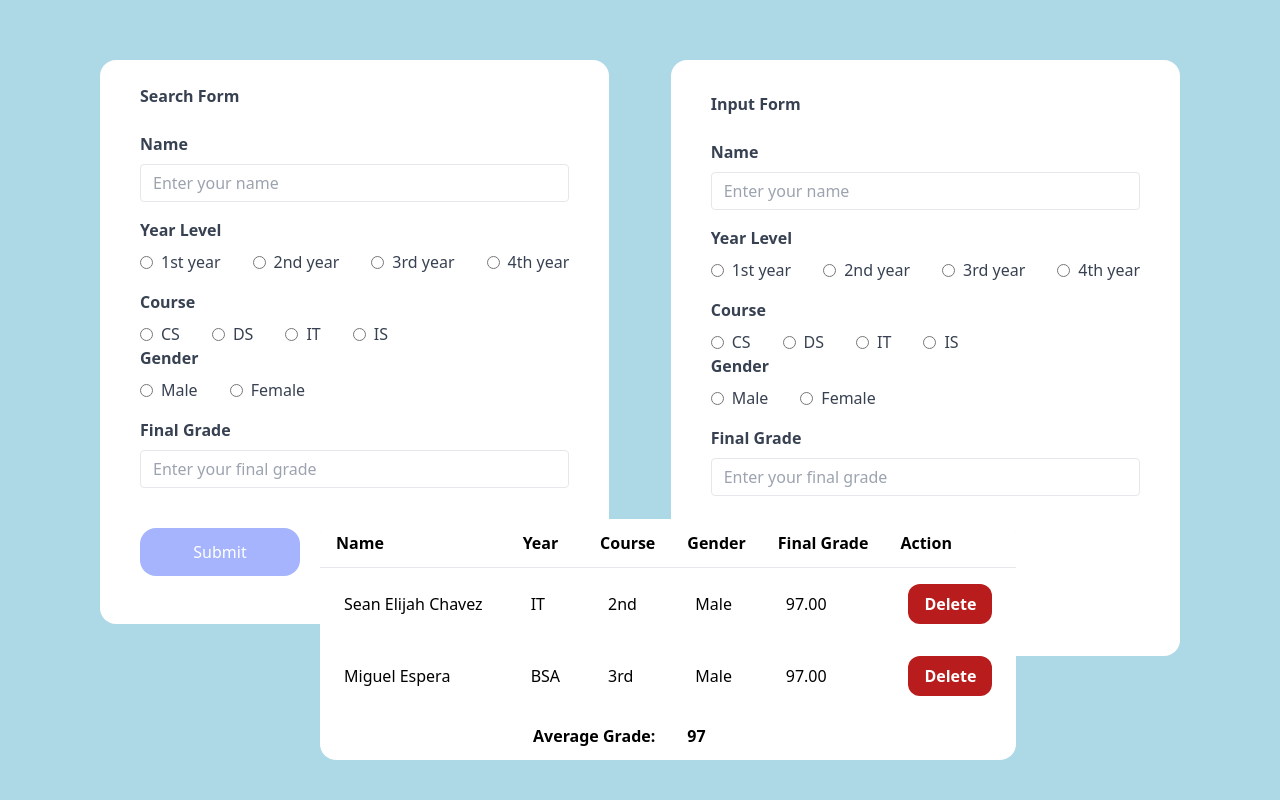
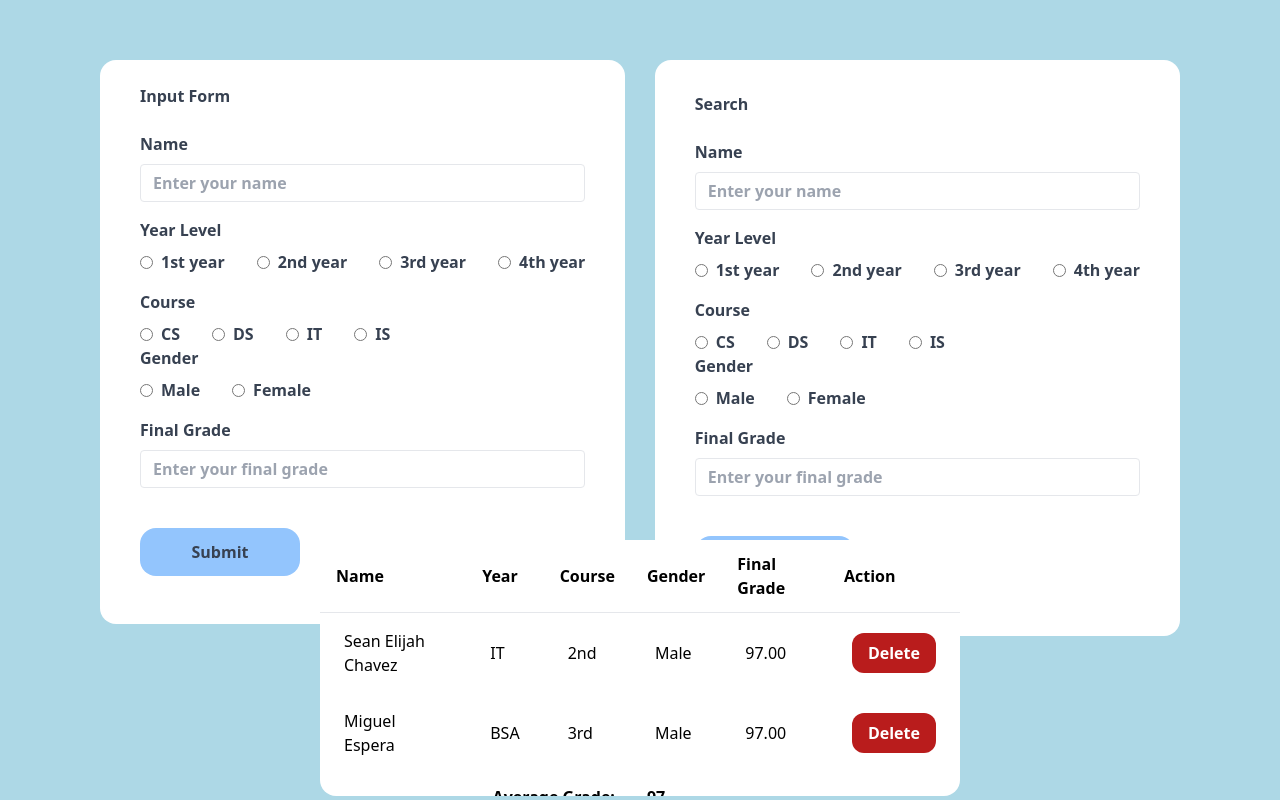
Before and after one commit to seanchvz/EDP-FSA, a plain HTML site: page draft.html in a window 1280 px wide. Drawn offline with nearby package versions, Linux system fonts and the light colour scheme.

Commit message:
Update draft.html

```diff
--- a/draft.html
+++ b/draft.html
@@ -9,18 +9,22 @@
     <title>Chavez_ACT4</title>
   </head>
   <body>
-    <!-- Search Here -->
-    <div class="bg-white rounded-2xl p-6 px-10 w-100 left-20 top-10 bottom-13 m-5 absolute">
+    <!--Input Form  -->
+    <h1 class="text-md font-semibold">
+    <div class="bg-white rounded-2xl p-6 px-10 w-100 left-20 top-10 bottom-13 m-5 absolute mb-20">
+
         <form id="searchForm">
         <label class="block text-gray-700 font-bold mb-6" for="title">
-            Search Form
+            Input Form
         </label>
+
         <div class="mb-4">
         <label class="block text-gray-700 font-bold mb-2" for="name">
             Name
         </label>
         <input class="appearance-none border rounded w-full py-2 px-3 text-gray-700 leading-tight focus:outline-none focus:shadow-outline" id="name" type="text" placeholder="Enter your name">
         </div>
+
         <div class="mb-4">
         <label class="block text-gray-700 font-bold mb-2">
             Year Level
@@ -44,6 +48,7 @@
             </label>
     </div>
 </div>
+
         <div class="mb-4">
             <label class="block text-gray-700 font-bold mb-2" for="course">
                 Course
@@ -65,9 +70,8 @@
             <label class="text-gray-700" for="c4">
               IS
             </label>
+        </div>
 
-
-        </div>
         <div class="mb-4">
         <label class="block text-gray-700 font-bold mb-2">
             Gender
@@ -83,27 +87,28 @@
         </label>
     </div>
 </div>
+
         <div class="mb-4">
         <label class="block text-gray-700 font-bold mb-2" for="final_grade">
             Final Grade
         </label>
         <input class="appearance-none border rounded w-full py-2 px-3 text-gray-700 leading-tight focus:outline-none focus:shadow-outline" id="final_grade" type="text" placeholder="Enter your final grade">
         </div>
+
         <div class="mt-8">
-
         <div class="py-2 content-center">
-                <button class="w-40 bg-indigo-300 py-3 rounded-2xl text-center text-white">Submit</button>
+            <button class="w-40 bg-blue-300 py-3 rounded-2xl text-center font-semibold text-gray-700">Submit</button>
         </div>
         </div>
         </form>
     </div>
 </div>
 
-<!-- Input form -->
+<!-- Search -->
 <form id="inputform">
-    <div class="bg-white rounded-2xl p-6 px-10 w-100 right-20 top-10 bottom-13 m-5 absolute">
+    <div class="bg-white rounded-2xl p-6 px-10 w-100 right-20 top-10 bottom-13 m-5 absolute mb-20">
     <label class="block text-gray-700 font-bold mb-6 mt-2" for="title">
-        Input Form
+        Search
       </label>
     <div class="mb-4">
       <label class="block text-gray-700 font-bold mb-2" for="name">
@@ -175,26 +180,25 @@
         </label>
     </div>
 </div>
+
     <div class="mb-4">
     <label class="block text-gray-700 font-bold mb-2" for="final_grade">
         Final Grade
     </label>
     <input class="appearance-none border rounded w-full py-2 px-3 text-gray-700 leading-tight focus:outline-none focus:shadow-outline" id="final_grade" type="text" placeholder="Enter your final grade">
 </div>
+
     <div class="mt-8">
-
         <div class="py-2 content-center">
-            <button class="w-40 bg-green-600 py-3 mb-6 rounded-2xl text-center text-white">Search</button>
+            <button class="w-40 bg-blue-300 font-semibold text-gray-600 py-3 mb-1 rounded-2xl text-center">Search</button>
     </div>
-
 </form>
 </div>
 </div>
 </div>
 
-
 <!-- Table -->
-<div class="fixed left-80 bottom-10 w-100 rounded-2xl max-h-64 overflow-y-auto">
+<div class="fixed left-1/2 bottom-1 transform -translate-x-1/2 w-100 rounded-2xl max-h-64 overflow-y-auto">
     <div class="bg-white rounded-lg shadow-md">
       <table class="w-full">
         <thead>
```
Lines whose indentation alone changed are shown as unchanged.
